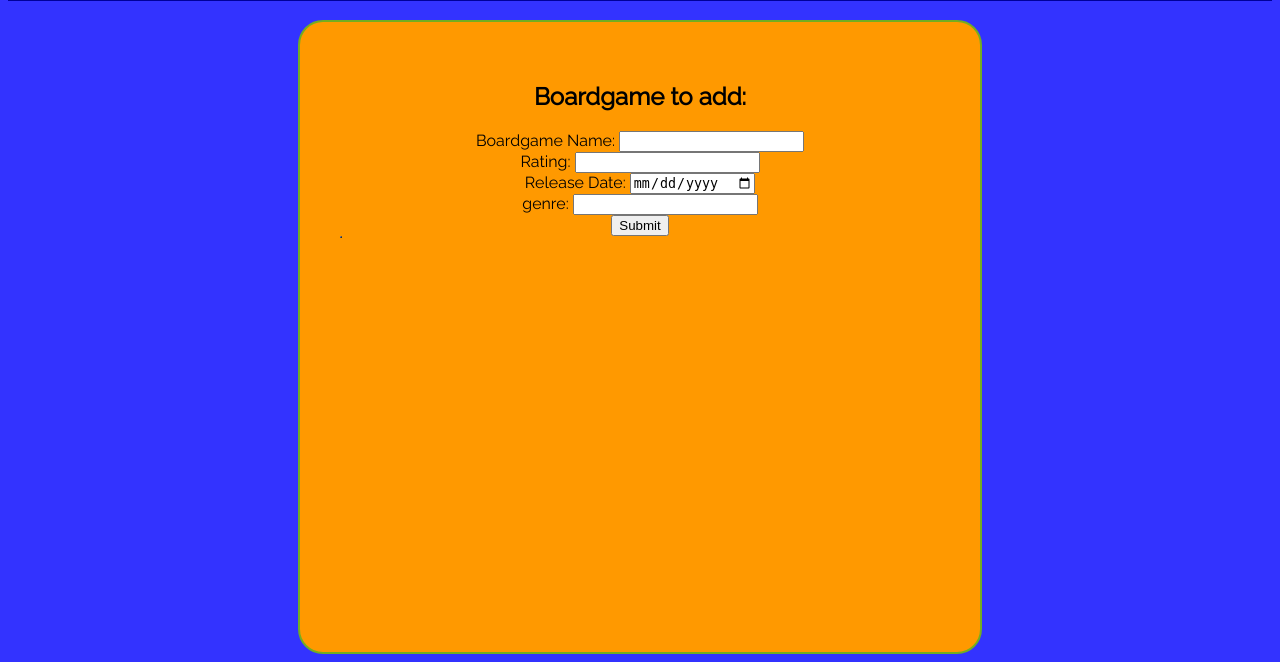
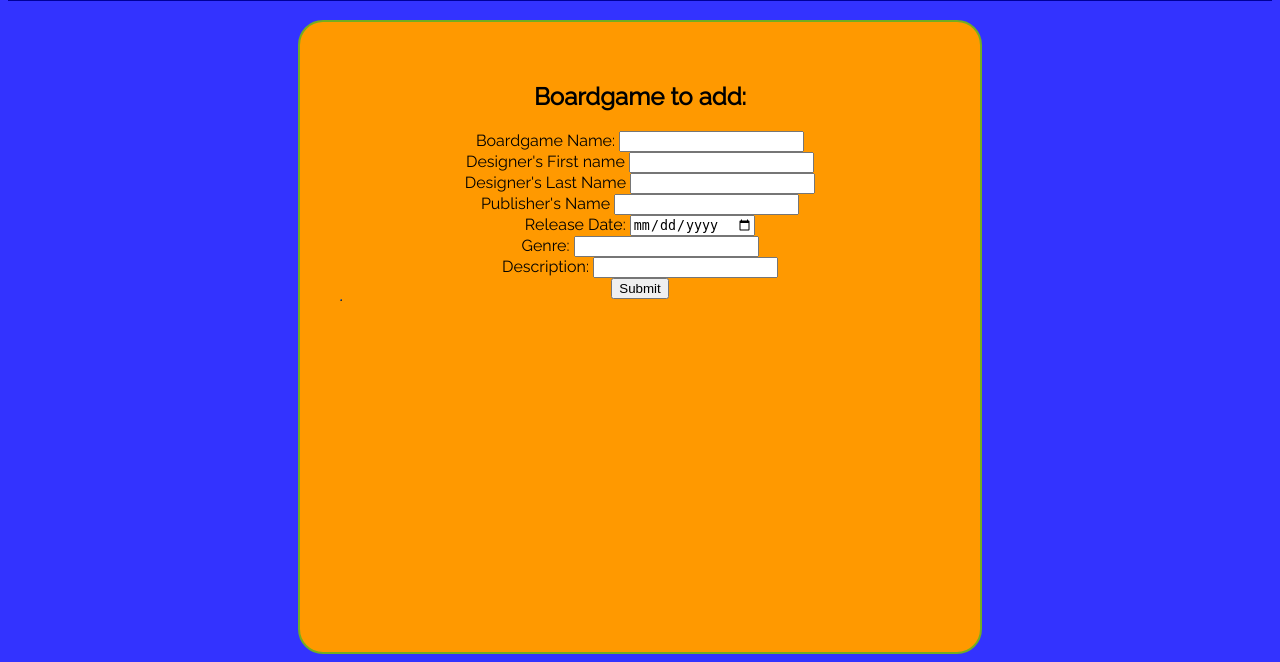
Before and after one commit to craigkelleher/Tabletop-Aficionados, a Flask app: page /add_new_boardgames in a window 1280 px wide. Shown: the part 283-945 px from the top of the page. Run offline with Flask 2, Linux system fonts and the light colour scheme; data that the repository does not hold is empty; some libraries are stand-ins or nearby versions.

Commit message:
Update boardgames_add_new.html

```diff
--- a/tabletop_website/templates/boardgames_add_new.html
+++ b/tabletop_website/templates/boardgames_add_new.html
@@ -31,9 +31,12 @@
                     <thead>
                     	<form id="addboardgame" action='/add_new_boardgames' method = "post">
                     		Boardgame Name: <input type="text" name="boardgameName"><br>
-                    		Rating: <input type = "number" name="rating"><br>
+                            Designer's First name <input type="text" name="designerFirstName"><br>
+                            Designer's Last Name <input type="text" name="designerLastName"><br>
+                            Publisher's Name <input type ="text" name="publisherName"><br>
                     		Release Date: <input type="date" name="releaseDate"><br>
-                    		genre: <input type = "text" name="genre"><br>
+                    		Genre: <input type = "text" name="genre"><br>
+                            Description: <input type = "text" name = "description"><br>
                     		<input type = "submit" value = "Submit">
                     	</form>
                     </thead>
```
